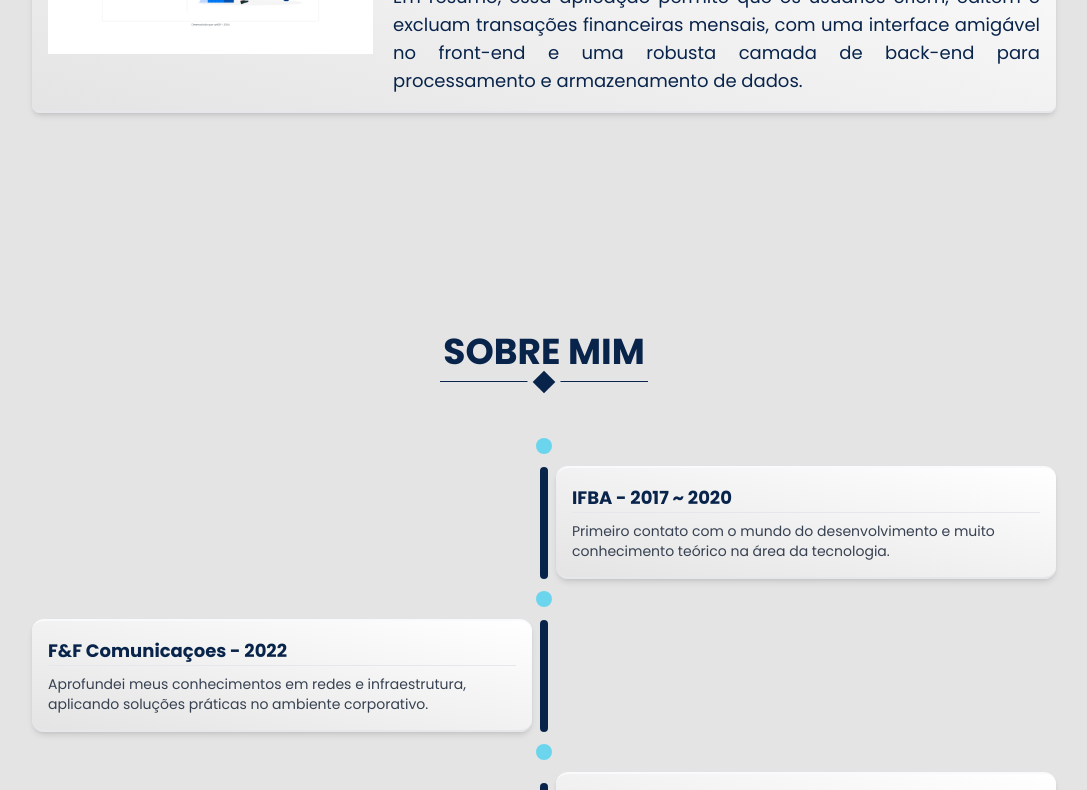
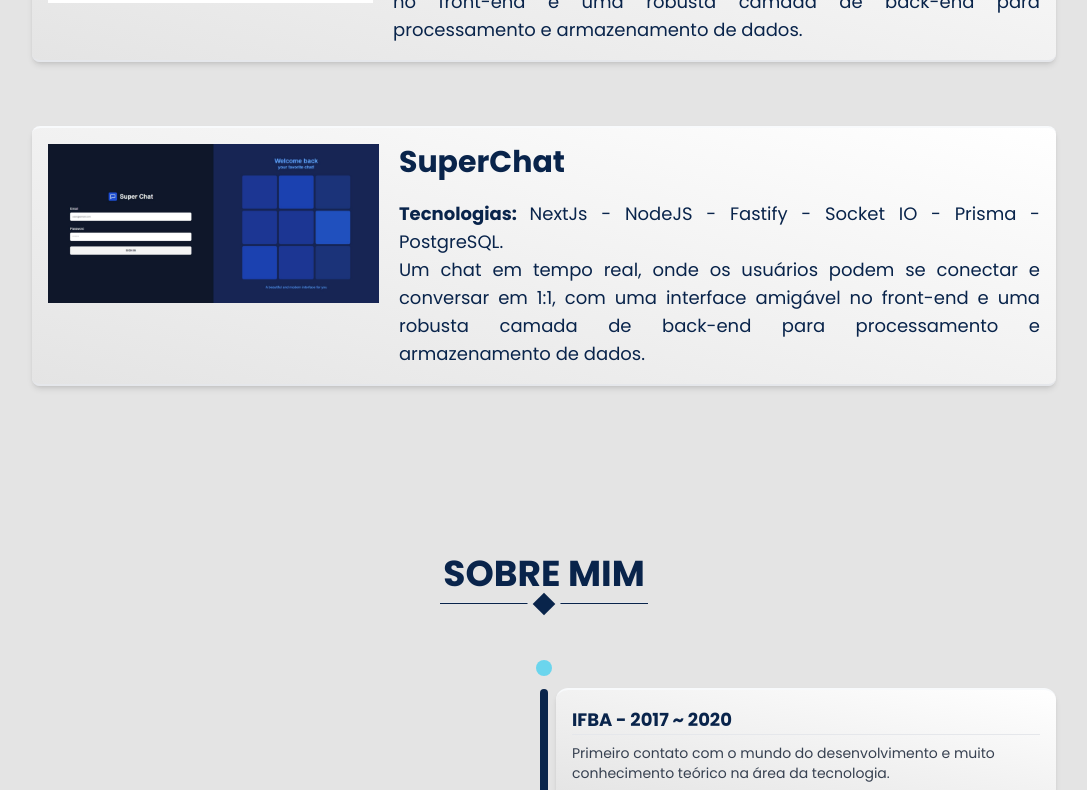
Before and after one commit to wvll3f/personal-site, a Next.js app: page / in a window 1280 px wide. Shown: the part 1700-2490 px from the top of the page, without its empty margins (96-1183 px from the left). Built offline with nearby package versions, Linux system fonts and the light colour scheme.

Commit message:
add new project and edit timeline

```diff
--- a/src/components/Projects.tsx
+++ b/src/components/Projects.tsx
@@ -1,74 +1,135 @@
-'use client'
+"use client";
 
-import React from 'react'
-import Image from 'next/image';
-import WatherApp from '../assets/watherApp.jpeg'
-import FinanceApp from '../assets/FinanceApp.png'
-import { usePage } from '../contexts/PageContext';
-import { ExternalLinkIcon, LineHeightIcon } from '@radix-ui/react-icons';
+import React from "react";
+import Image from "next/image";
+import WatherApp from "../assets/watherApp.jpeg";
+import FinanceApp from "../assets/FinanceApp.png";
+import superchat from "../assets/superchat.jpeg";
+import { usePage } from "../contexts/PageContext";
+import { ExternalLinkIcon, LineHeightIcon } from "@radix-ui/react-icons";
 
 function Projects({ id }: { id: string | null }) {
-
   const { ProjectRef } = usePage();
 
   return (
-        <div ref={ProjectRef} id={id!} className='w-4/5 flex flex-col items-center justify-center min-h-[864px] h-full gap-6' >
-
-            <div className='flex flex-col items-center w-full gap-3'>
-                <h1 className='font-bold text-4xl' >PROJETOS</h1>
-                <div className='relative flex justify-center w-full h-full mt-2'>
-                    <hr className='bg-blueDark w-52 h-0.5' />
-                    <div className='absolute -top-1.5 rotate-45 w-4 h-4 bg-blueDark ring-4 ring-whiteBG'></div>
+    <div
+      ref={ProjectRef}
+      id={id!}
+      className="w-4/5 flex flex-col items-center justify-center min-h-[864px] h-full gap-6"
+    >
+      <div className="flex flex-col items-center w-full gap-3">
+        <h1 className="font-bold text-4xl">PROJETOS</h1>
+        <div className="relative flex justify-center w-full h-full mt-2">
+          <hr className="bg-blueDark w-52 h-0.5" />
+          <div className="absolute -top-1.5 rotate-45 w-4 h-4 bg-blueDark ring-4 ring-whiteBG"></div>
         </div>
       </div>
 
-            <a target="_blank" href='https://github.com/wvll3f/WeatherApp' className='md:transition md:duration-300 md:ease-in-out md:hover:scale-105 flex mt-20 gap-5 lg:mb-10 relative group flex-wrap mdlg:flex-nowrap bg-gradient-to-tr from-whiteBG to-white shadow-md border-b-2 rounded-lg border-t-slate-50 border-t-2 p-4'>
-                <ExternalLinkIcon color='#E3E3E3' width={32} height={32} className='absolute right-2 top-2 hidden md:group-hover:block' />
-                <div className='rounded-md min-w-[325px] w-full lg:max-w-[540px]'>
+      <a
+        target="_blank"
+        href="https://github.com/wvll3f/WeatherApp"
+        className="md:transition md:duration-300 md:ease-in-out md:hover:scale-105 flex mt-20 gap-5 lg:mb-10 relative group flex-wrap mdlg:flex-nowrap bg-gradient-to-tr from-whiteBG to-white shadow-md border-b-2 rounded-lg border-t-slate-50 border-t-2 p-4"
+      >
+        <ExternalLinkIcon
+          color="#E3E3E3"
+          width={32}
+          height={32}
+          className="absolute right-2 top-2 hidden md:group-hover:block"
+        />
+        <div className="rounded-md min-w-[325px] w-full lg:max-w-[540px]">
           <Image
             src={WatherApp}
-                        alt='aplicativo de meteorologia'
+            alt="aplicativo de meteorologia"
             layout="responsive"
-                        className='object-fill'
+            className="object-fill"
           />
         </div>
-                <section className='text-sm xl:text-lg text-justify' >
-                    <h1 className='font-bold text-xl xl:text-3xl'>WatherApp</h1>
-                    <p className=' mt-5' > <strong>Front-end:</strong>  React</p>
-                    <p >
-                        Em resumo, essa aplicação permite que os usuários busquem pelo clima do mundo inteiro, com uma interface amigável no front-end, utilizando React e uma api pública sobre meteorologia, para captdar as informações.</p>
+        <section className="text-sm xl:text-lg text-justify">
+          <h1 className="font-bold text-xl xl:text-3xl">WatherApp</h1>
+          <p className=" mt-5">
+            {" "}
+            <strong>Front-end:</strong> React
+          </p>
+          <p>
+            Em resumo, essa aplicação permite que os usuários busquem pelo clima
+            do mundo inteiro, com uma interface amigável no front-end,
+            utilizando React e uma api pública sobre meteorologia, para captdar
+            as informações.
+          </p>
         </section>
-
       </a>
 
-            <a target="_blank" href='https://github.com/wvll3f/transations-control-front' className='md:transition md:duration-300 md:ease-in-out md:hover:scale-105 group flex mt-18 gap-5 lg:mb-10 flex-wrap mdlg:flex-nowrap bg-gradient-to-tr from-whiteBG to-white shadow-md border-b-2 rounded-lg border-t-slate-50 border-t-2 p-4 ' >
-                <ExternalLinkIcon color='#E3E3E3' width={32} height={32} className='absolute right-2 top-2 hidden md:group-hover:block' />
-                <div className='rounded-md h-auto min-w-[325px] w-full lg:max-w-[540px] '>
+      <a
+        target="_blank"
+        href="https://github.com/wvll3f/transations-control-front"
+        className="md:transition md:duration-300 md:ease-in-out md:hover:scale-105 group flex mt-18 gap-5 lg:mb-10 flex-wrap mdlg:flex-nowrap bg-gradient-to-tr from-whiteBG to-white shadow-md border-b-2 rounded-lg border-t-slate-50 border-t-2 p-4 "
+      >
+        <ExternalLinkIcon
+          color="#E3E3E3"
+          width={32}
+          height={32}
+          className="absolute right-2 top-2 hidden md:group-hover:block"
+        />
+        <div className="rounded-md h-auto min-w-[325px] w-full lg:max-w-[540px] ">
           <Image
             src={FinanceApp}
-                        alt='Finance App'
+            alt="FinanceApp"
             layout="responsive"
-                        className='object-fill'
+            className="object-fill"
           />
         </div>
-                <section className='text-sm xl:text-lg text-justify'>
-                    <h1 className='font-bold text-xl xl:text-3xl'>Finance App</h1>
+        <section className="text-sm xl:text-lg text-justify">
+          <h1 className="font-bold text-xl xl:text-3xl">Finance App</h1>
 
-                    <p className=' mt-5' >
+          <p className=" mt-5">
             <strong>Tecnologias: </strong>
-                        React - Spring Boot - MySQL - Hospedagem com Ubuntu 22.04.4 LTS com Apache2 e Docker.
+            React - Spring Boot - MySQL - Hospedagem com Ubuntu 22.04.4 LTS com
+            Apache2 e Docker.
           </p>
-                    <p className='' >
+          <p className="">
+            Em resumo, essa aplicação permite que os usuários criem, editem e
+            excluam transações financeiras mensais, com uma interface amigável
+            no front-end e uma robusta camada de back-end para processamento e
+            armazenamento de dados.
+          </p>
+        </section>
+      </a>
+      <a
+        target="_blank"
+        href="https://github.com/wvll3f/transations-control-front"
+        className="md:transition md:duration-300 md:ease-in-out md:hover:scale-105 group flex mt-18 gap-5 lg:mb-10 flex-wrap mdlg:flex-nowrap bg-gradient-to-tr from-whiteBG to-white shadow-md border-b-2 rounded-lg border-t-slate-50 border-t-2 p-4 "
+      >
+        <ExternalLinkIcon
+          color="#E3E3E3"
+          width={32}
+          height={32}
+          className="absolute right-2 top-2 hidden md:group-hover:block"
+        />
+        <div className="rounded-md h-auto min-w-[325px] w-full lg:max-w-[540px] ">
+          <Image
+            src={superchat}
+            alt="SuperChat"
+            layout="responsive"
+            className="object-fill"
+          />
+        </div>
+        <section className="text-sm xl:text-lg text-justify">
+          <h1 className="font-bold text-xl xl:text-3xl">SuperChat</h1>
 
-                        Em resumo, essa aplicação permite que os usuários criem, editem e excluam transações financeiras mensais, com uma interface amigável no front-end e uma robusta camada de back-end para processamento e armazenamento de dados.
+          <p className=" mt-5">
+            <strong>Tecnologias: </strong>
+            NextJs - NodeJS - Fastify - Socket IO - Prisma - PostgreSQL.
           </p>
-
+          <p className="">
+            Um chat em tempo real, onde os usuários podem se conectar e
+            conversar em 1:1, com uma interface amigável no front-end
+            e uma robusta camada de back-end para processamento e armazenamento
+            de dados.
+          </p>
         </section>
-
       </a>
-
     </div>
-    )
+  );
 }
 
-export default Projects
+export default Projects;
--- a/src/utils/eventos.ts
+++ b/src/utils/eventos.ts
@@ -21,7 +21,7 @@ export const EventsText:EventsTextProps[] = [
         direction: "right"
     },
     {
-        heading: "Carreira - 2024",
+        heading: "Carreira - Atualmente",
         subHeading: "Atualmente, atuo como desenvolvedor autônomo, focado em web. Embora trabalhe na área de redes em uma empresa, meu objetivo é fazer a transição completa para o desenvolvimento de software, buscando novas oportunidades para crescer e contribuir com projetos inovadores.",
         direction: "left"
     },
```
Also changed, not shown: src/assets/superchat.jpeg (added). Lines whose indentation alone changed are shown as unchanged.
